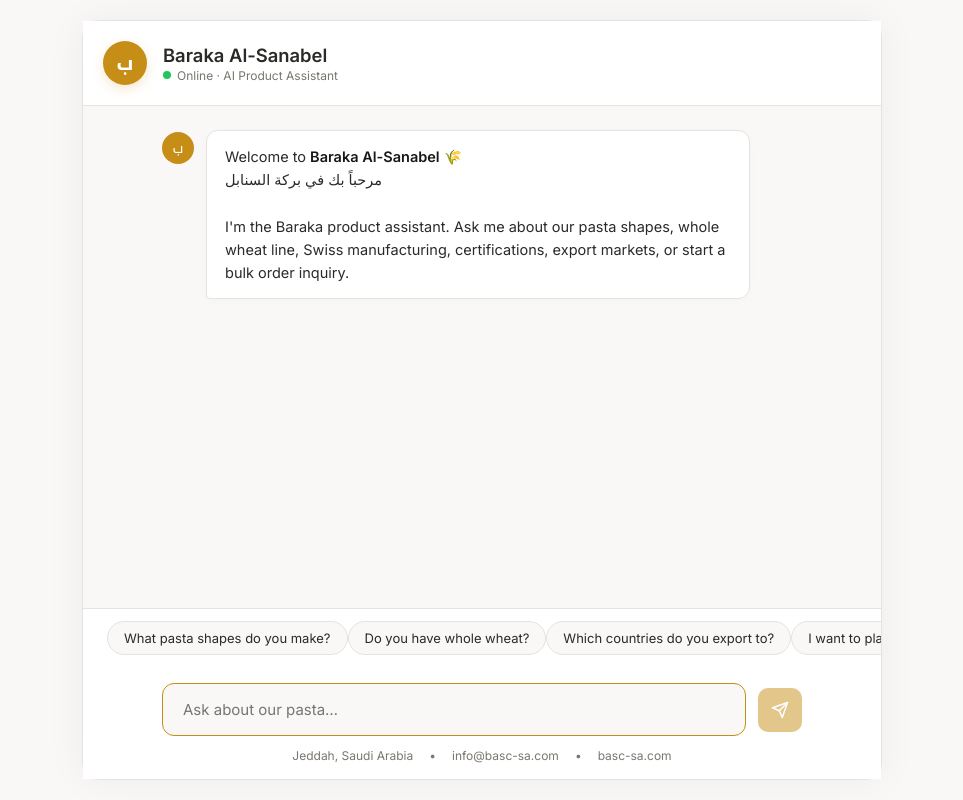
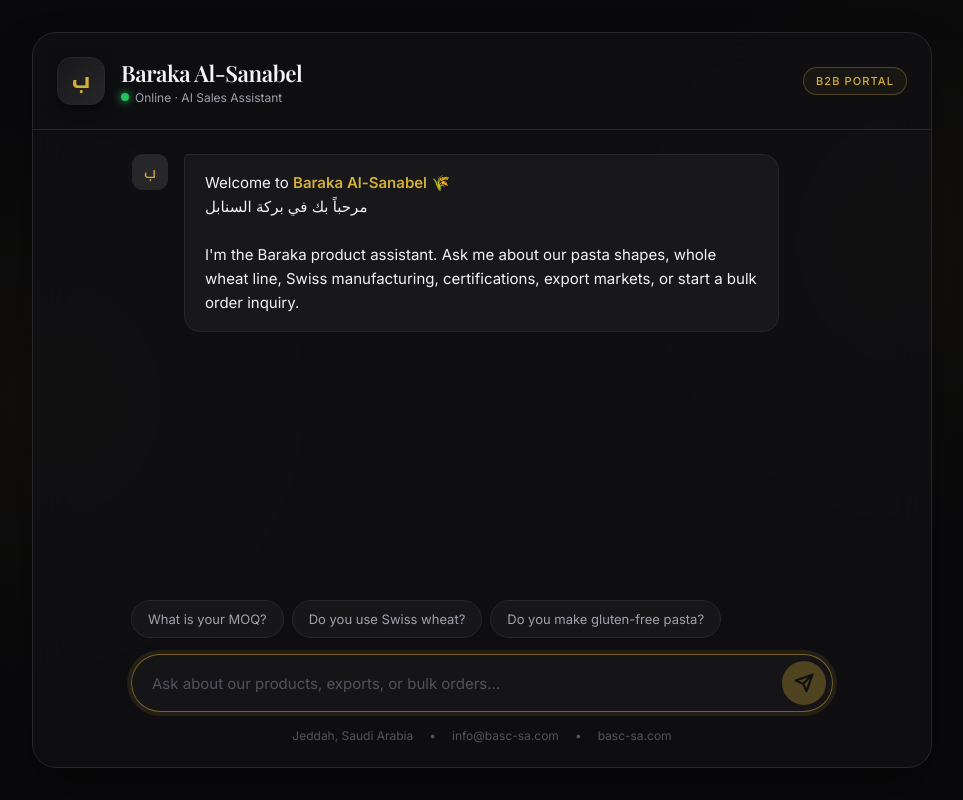
Before and after one commit to XxFlazedxX/baraka-assistant, a Flask app: page / in a window 1280 px wide. Shown: the whole page, without its empty margins (158-1121 px from the left). Run offline with Flask 3, Linux system fonts and the light colour scheme.

Commit message:
New premium dark SaaS design with rotating suggestions

```diff
--- a/templates/index.html
+++ b/templates/index.html
@@ -3,18 +3,21 @@
 <head>
   <meta charset="UTF-8">
   <meta name="viewport" content="width=device-width, initial-scale=1, viewport-fit=cover">
-  <title>Baraka Al-Sanabel | Product Assistant</title>
+  <title>Baraka Al-Sanabel | AI Sales Assistant</title>
   <link rel="preconnect" href="https://fonts.googleapis.com">
   <link rel="preconnect" href="https://fonts.gstatic.com" crossorigin>
-  <link href="https://fonts.googleapis.com/css2?family=Inter:wght@300;400;500;600;700&family=Noto+Kufi+Arabic:wght@400;600&display=swap" rel="stylesheet">
+  <link href="https://fonts.googleapis.com/css2?family=Inter:wght@400;500;600&family=Playfair+Display:wght@600;700&family=Noto+Kufi+Arabic:wght@500;600&display=swap" rel="stylesheet">
   <style>
     :root {
-      --brand-gold: #C68E17;
-      --brand-dark: #2C2A27;
-      --bg-color: #F9F8F6;
-      --card-bg: #FFFFFF;
-      --border-color: #E5E3DF;
-      --text-muted: #7A7670;
+      --bg-main: #09090b;
+      --bg-card: #121215;
+      --bg-bubble-user: #27272a;
+      --bg-bubble-bot: #18181b;
+      --text-main: #f4f4f5;
+      --text-muted: #a1a1aa;
+      --gold: #d4af37;
+      --gold-hover: #fbbf24;
+      --border: #27272a;
     }
 
     * { margin: 0; padding: 0; box-sizing: border-box; }
@@ -22,142 +25,180 @@
 
     body {
       font-family: 'Inter', system-ui, sans-serif;
-      background-color: var(--bg-color);
-      color: var(--brand-dark);
+      background-color: var(--bg-main);
+      color: var(--text-main);
       display: flex;
       justify-content: center;
       height: 100dvh;
       overflow: hidden;
+      background-image:
+        radial-gradient(circle at 15% 50%, rgba(212, 175, 55, 0.04), transparent 25%),
+        radial-gradient(circle at 85% 30%, rgba(212, 175, 55, 0.04), transparent 25%);
     }
 
     .app {
       width: 100%;
-      max-width: 800px;
+      max-width: 900px;
       height: 100%;
       display: flex;
       flex-direction: column;
-      background: var(--card-bg);
-      box-shadow: 0 0 40px rgba(0,0,0,0.05);
+      background: rgba(18, 18, 21, 0.7);
+      backdrop-filter: blur(20px);
+      -webkit-backdrop-filter: blur(20px);
     }
     @media (min-width: 768px) {
-      .app { height: 95dvh; margin-top: 2.5dvh; border-radius: 16px; border: 1px solid var(--border-color); }
+      .app {
+        height: 92dvh;
+        margin-top: 4dvh;
+        border-radius: 24px;
+        border: 1px solid var(--border);
+        box-shadow: 0 25px 50px -12px rgba(0, 0, 0, 0.5);
+      }
     }
 
+    /* Header */
     .header {
       display: flex;
       align-items: center;
-      gap: 16px;
-      padding: 20px;
-      border-bottom: 1px solid var(--border-color);
-      background: var(--card-bg);
-      z-index: 10;
+      justify-content: space-between;
+      padding: 24px;
+      border-bottom: 1px solid var(--border);
     }
-
+    .header-left { display: flex; align-items: center; gap: 16px; }
     .avatar {
-      width: 44px; height: 44px;
-      border-radius: 50%;
-      background: var(--brand-gold);
+      width: 48px; height: 48px;
+      border-radius: 14px;
+      background: linear-gradient(135deg, #18181b, #27272a);
+      border: 1px solid var(--border);
       display: flex; align-items: center; justify-content: center;
       font-family: 'Noto Kufi Arabic', sans-serif;
-      font-size: 20px; font-weight: 600; color: #FFF;
-      box-shadow: 0 4px 12px rgba(198, 142, 23, 0.2);
+      font-size: 22px; font-weight: 600; color: var(--gold);
+      box-shadow: 0 4px 12px rgba(0,0,0,0.5);
     }
-
-    .header-info h1 {
-      font-size: 1.15rem; font-weight: 600; color: var(--brand-dark); margin-bottom: 2px;
+    .header-title h1 {
+      font-family: 'Playfair Display', serif;
+      font-size: 1.4rem; font-weight: 600; margin-bottom: 2px;
+      color: var(--text-main); letter-spacing: -0.02em;
     }
     .header-status {
       font-size: 12px; color: var(--text-muted); display: flex; align-items: center; gap: 6px;
     }
-    .status-dot { width: 8px; height: 8px; border-radius: 50%; background: #22C55E; }
+    .status-dot { width: 8px; height: 8px; border-radius: 50%; background: #22c55e; box-shadow: 0 0 8px #22c55e; }
 
+    .header-badge {
+      font-size: 11px; text-transform: uppercase; letter-spacing: 0.1em;
+      color: var(--gold); border: 1px solid rgba(212, 175, 55, 0.3);
+      padding: 6px 12px; border-radius: 99px; font-weight: 500;
+      background: rgba(212, 175, 55, 0.05);
+    }
+    @media (max-width: 768px) { .header-badge { display: none; } }
+
+    /* Chat Area */
     .messages {
       flex: 1;
       overflow-y: auto;
       padding: 24px;
-      background: var(--bg-color);
       scroll-behavior: smooth;
     }
     .messages-inner {
-      max-width: 640px;
+      max-width: 700px;
       margin: 0 auto;
       display: flex;
       flex-direction: column;
-      gap: 20px;
+      gap: 24px;
     }
 
-    .msg-row { display: flex; gap: 12px; }
+    .msg-row { display: flex; gap: 16px; align-items: flex-start; }
     .msg-row.user { justify-content: flex-end; }
 
     .bubble {
-      padding: 14px 18px; border-radius: 12px; font-size: 14.5px; line-height: 1.6;
+      padding: 16px 20px; border-radius: 16px; font-size: 15px; line-height: 1.6;
       max-width: 85%; white-space: pre-wrap; word-break: break-word;
     }
     .bubble.bot {
-      background: #FFF; border: 1px solid var(--border-color); color: var(--brand-dark);
-      border-bottom-left-radius: 4px; box-shadow: 0 2px 8px rgba(0,0,0,0.02);
+      background: var(--bg-bubble-bot); border: 1px solid var(--border); color: var(--text-main);
+      border-top-left-radius: 4px;
     }
     .bubble.user {
-      background: var(--brand-gold); color: #FFF; border-bottom-right-radius: 4px;
-      box-shadow: 0 2px 8px rgba(198, 142, 23, 0.2);
+      background: var(--bg-bubble-user); color: #fff;
+      border-top-right-radius: 4px; border: 1px solid #3f3f46;
     }
-    .bubble strong { font-weight: 600; color: #1A1816; }
-    .bubble a { color: var(--brand-gold); text-decoration: underline; }
+    .bubble strong { font-weight: 600; color: var(--gold); }
+    .bubble a { color: var(--gold); text-decoration: underline; }
 
     .bot-avatar {
-      width: 32px; height: 32px; border-radius: 50%; background: var(--brand-gold);
+      width: 36px; height: 36px; border-radius: 10px; background: #27272a;
+      border: 1px solid var(--border);
       display: flex; align-items: center; justify-content: center;
-      font-family: 'Noto Kufi Arabic', sans-serif; color: #FFF; font-size: 14px; flex-shrink: 0;
-      margin-top: 2px;
+      font-family: 'Noto Kufi Arabic', sans-serif; color: var(--gold); font-size: 16px; flex-shrink: 0;
     }
 
+    /* Permanent Suggestions */
+    .suggestions-wrapper {
+      padding: 0 24px 16px 24px;
+      max-width: 750px;
+      margin: 0 auto;
+      width: 100%;
+    }
     .suggestions {
-      padding: 12px 24px; background: var(--card-bg); border-top: 1px solid var(--border-color);
       display: flex; gap: 8px; overflow-x: auto; white-space: nowrap;
+      scrollbar-width: none; /* Firefox */
     }
-    .suggestions::-webkit-scrollbar { display: none; }
+    .suggestions::-webkit-scrollbar { display: none; } /* Chrome */
+
     .chip {
-      padding: 8px 16px; border-radius: 999px; border: 1px solid var(--border-color);
-      background: var(--bg-color); font-size: 13px; color: var(--brand-dark); cursor: pointer;
-      transition: all 0.2s; font-family: 'Inter', sans-serif;
+      padding: 10px 16px; border-radius: 99px; border: 1px solid var(--border);
+      background: rgba(39, 39, 42, 0.4); font-size: 13px; color: var(--text-muted);
+      cursor: pointer; transition: all 0.2s; font-family: 'Inter', sans-serif;
     }
-    .chip:hover { background: var(--brand-gold); color: #FFF; border-color: var(--brand-gold); }
+    .chip:hover {
+      background: var(--bg-bubble-user); color: var(--gold); border-color: rgba(212, 175, 55, 0.4);
+    }
 
+    /* Input Area */
     .composer {
-      padding: 16px 24px; background: var(--card-bg);
+      padding: 0 24px 24px 24px;
+      max-width: 750px;
+      margin: 0 auto;
+      width: 100%;
     }
     .composer-inner {
-      display: flex; gap: 12px; align-items: center; max-width: 640px; margin: 0 auto;
+      display: flex; gap: 12px; align-items: center;
+      background: rgba(24, 24, 27, 0.8);
+      border: 1px solid var(--border); border-radius: 99px;
+      padding: 6px 6px 6px 20px;
+      transition: border-color 0.2s, box-shadow 0.2s;
     }
-    .input-box {
-      flex: 1; display: flex; align-items: center;
-      border: 1px solid var(--border-color); border-radius: 12px;
-      background: var(--bg-color); padding: 4px 8px; transition: border-color 0.2s;
+    .composer-inner:focus-within {
+      border-color: rgba(212, 175, 55, 0.5);
+      box-shadow: 0 0 0 4px rgba(212, 175, 55, 0.1);
     }
-    .input-box:focus-within { border-color: var(--brand-gold); }
-    .input-box input {
-      flex: 1; border: none; background: transparent; padding: 12px; font-size: 15px;
-      outline: none; color: var(--brand-dark); font-family: 'Inter', sans-serif;
+    .composer-inner input {
+      flex: 1; border: none; background: transparent; padding: 12px 0; font-size: 15px;
+      outline: none; color: var(--text-main); font-family: 'Inter', sans-serif;
     }
+    .composer-inner input::placeholder { color: #52525b; }
+
     .send-btn {
-      width: 44px; height: 44px; border-radius: 10px; border: none;
-      background: var(--brand-gold); color: #FFF; cursor: pointer;
+      width: 44px; height: 44px; border-radius: 50%; border: none;
+      background: var(--gold); color: #000; cursor: pointer;
       display: flex; align-items: center; justify-content: center;
-      transition: transform 0.1s; flex-shrink: 0;
+      transition: all 0.2s; flex-shrink: 0;
     }
+    .send-btn:hover { background: var(--gold-hover); transform: scale(1.05); }
     .send-btn:active { transform: scale(0.95); }
-    .send-btn:disabled { opacity: 0.5; cursor: not-allowed; }
-    .send-btn svg { width: 18px; height: 18px; }
+    .send-btn:disabled { opacity: 0.3; cursor: not-allowed; transform: none; }
+    .send-btn svg { width: 20px; height: 20px; }
 
     .footer-info {
-      display: flex; justify-content: center; gap: 16px; margin-top: 12px; font-size: 12px; color: var(--text-muted);
+      display: flex; justify-content: center; gap: 16px; margin-top: 16px; font-size: 12px; color: #52525b;
     }
     .footer-info a { color: inherit; text-decoration: none; transition: color 0.2s; }
-    .footer-info a:hover { color: var(--brand-gold); }
+    .footer-info a:hover { color: var(--gold); }
 
     /* Typing Indicator */
-    .typing { display: flex; align-items: center; gap: 4px; padding: 14px 18px; }
-    .typing-dot { width: 6px; height: 6px; background: var(--brand-gold); border-radius: 50%; animation: bounce 1.4s infinite ease-in-out both; }
+    .typing { display: flex; align-items: center; gap: 4px; padding: 18px 20px; }
+    .typing-dot { width: 6px; height: 6px; background: var(--gold); border-radius: 50%; animation: bounce 1.4s infinite ease-in-out both; }
     .typing-dot:nth-child(1) { animation-delay: -0.32s; }
     .typing-dot:nth-child(2) { animation-delay: -0.16s; }
     @keyframes bounce { 0%, 80%, 100% { transform: scale(0); } 40% { transform: scale(1); } }
@@ -167,30 +208,33 @@
 
 <div class="app">
   <header class="header">
-    <div class="avatar">ب</div>
-    <div class="header-info">
-      <h1>Baraka Al-Sanabel</h1>
-      <div class="header-status">
-        <span class="status-dot"></span> Online · AI Product Assistant
+    <div class="header-left">
+      <div class="avatar">ب</div>
+      <div class="header-title">
+        <h1>Baraka Al-Sanabel</h1>
+        <div class="header-status">
+          <span class="status-dot"></span> Online · AI Sales Assistant
+        </div>
       </div>
     </div>
+    <div class="header-badge">B2B Portal</div>
   </header>
 
   <div class="messages" id="messages">
     <div class="messages-inner" id="messagesInner"></div>
   </div>
 
-  <div class="suggestions" id="suggestions">
-    <div class="suggestions-inner" id="suggestionsInner"></div>
+  <div class="suggestions-wrapper">
+    <div class="suggestions" id="suggestions">
+      <div class="suggestions-inner" id="suggestionsInner" style="display: flex; gap: 8px;"></div>
+    </div>
   </div>
 
   <form class="composer" id="composerForm">
     <div class="composer-inner">
-      <div class="input-box">
-        <input type="text" id="messageInput" placeholder="Ask about our pasta…" autocomplete="off" aria-label="Message Baraka Assistant" />
-      </div>
+      <input type="text" id="messageInput" placeholder="Ask about our products, exports, or bulk orders..." autocomplete="off" aria-label="Message Baraka Assistant" />
       <button type="submit" class="send-btn" id="sendBtn" aria-label="Send message" disabled>
-        <svg xmlns="http://www.w3.org/2000/svg" viewBox="0 0 24 24" fill="none" stroke="currentColor" stroke-width="2" stroke-linecap="round" stroke-linejoin="round"><path d="M22 2 11 13"/><path d="m22 2-7 20-4-9-9-4 20-7z"/></svg>
+        <svg xmlns="http://www.w3.org/2000/svg" viewBox="0 0 24 24" fill="none" stroke="currentColor" stroke-width="2.5" stroke-linecap="round" stroke-linejoin="round"><path d="m22 2-7 20-4-9-9-4Z"/><path d="M22 2 11 13"/></svg>
       </button>
     </div>
     <div class="footer-info">
@@ -206,13 +250,23 @@
 <script>
   const SESSION_ID = `session_${Date.now()}_${Math.random().toString(36).slice(2, 11)}`;
 
-  // These are the permanent suggestions
-  const SUGGESTIONS = [
+  const ALL_SUGGESTIONS = [
     "What pasta shapes do you make?",
     "Do you have whole wheat?",
     "Which countries do you export to?",
     "I want to place a bulk order",
+    "Are you ISO certified?",
+    "Do you use Swiss wheat?",
+    "What is your MOQ?",
+    "Tell me about the Rovito brand",
+    "Where is your factory?",
+    "Do you make gluten-free pasta?"
   ];
+
+  function getRandomSuggestions() {
+    const shuffled = [...ALL_SUGGESTIONS].sort(() => 0.5 - Math.random());
+    return shuffled.slice(0, 3);
+  }
 
   const messagesInner = document.getElementById('messagesInner');
   const suggestionsInner = document.getElementById('suggestionsInner');
@@ -253,6 +307,7 @@
 
     messagesInner.appendChild(wrapper);
     scrollToBottom();
+    renderSuggestions();
   }
 
   function showTyping() {
@@ -284,7 +339,9 @@
 
   function renderSuggestions() {
     suggestionsInner.innerHTML = '';
-    SUGGESTIONS.forEach(s => {
+    const currentSuggestions = getRandomSuggestions();
+
+    currentSuggestions.forEach(s => {
       const btn = document.createElement('button');
       btn.type = 'button';
       btn.className = 'chip';
@@ -319,7 +376,7 @@
       addMessage('bot', "We couldn't reach the assistant. Please try again.");
     } finally {
       sending = false;
-      sendBtn.disabled = false; // Keep send button active if they type again
+      sendBtn.disabled = false;
       input.disabled = false;
       input.focus();
     }
@@ -333,10 +390,9 @@
     if (e.key === 'Enter') { e.preventDefault(); send(); }
   });
 
-  // Initial welcome message for the UI
+  // Initial welcome message
   addMessage('bot', "Welcome to **Baraka Al-Sanabel** 🌾\nمرحباً بك في بركة السنابل\n\nI'm the Baraka product assistant. Ask me about our pasta shapes, whole wheat line, Swiss manufacturing, certifications, export markets, or start a bulk order inquiry.");
 
-  // Render the chips
   renderSuggestions();
   input.focus();
 </script>
```
